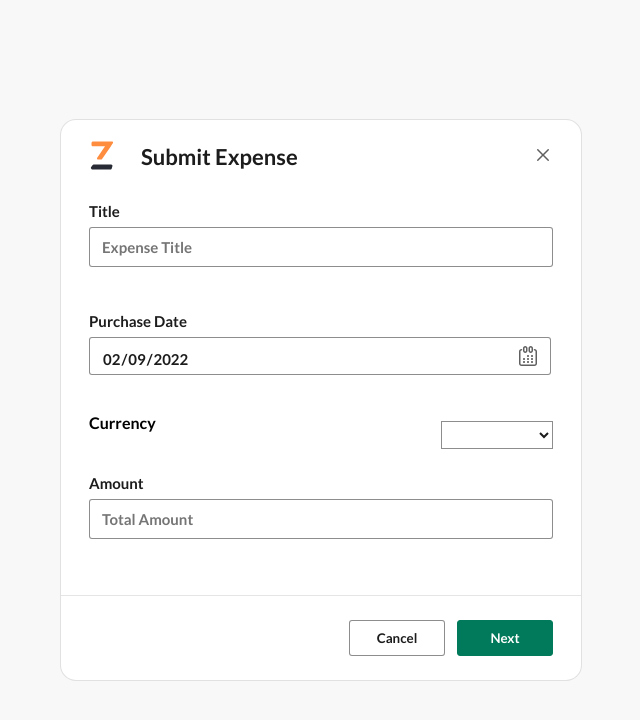
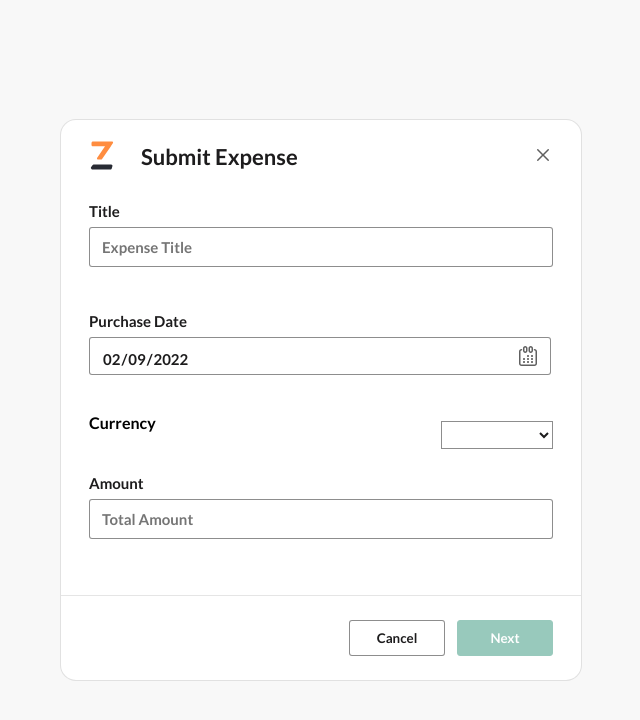
Before and after one commit to kholam/submit-expense, a React (Create React App) app: page / in a window 1280 px wide. Both pictures are taken after a click on the button "Open". Shown: the top 720 px of the page, without its empty margins (319-959 px from the left). Built offline with nearby package versions, Linux system fonts and the light colour scheme.

Commit message:
disabled next button when form is invalid

```diff
--- a/src/components/modal/ModalContent.tsx
+++ b/src/components/modal/ModalContent.tsx
@@ -5,10 +5,15 @@ import { Label } from '../form';
 import FormInput from '../form/FormInput';
 import { CalendarIcon } from '../svg';
 
-const ModalContent = (): React.ReactElement => {
+const ModalContent = ({
+    isFormValid,
+    setIsFormValid
+}: {
+    isFormValid: boolean
+    setIsFormValid: React.Dispatch<React.SetStateAction<boolean>>;
+}): React.ReactElement => {
     const initialValues = { title: '', purchaseDate: todaysDate(), currency: '', amount: '' } as FormValues;
     const [formValues, setFormValues] = useState<FormValues>(initialValues);
-    const [isFormValid, setIsFormValid] = useState(false);
     const [errors, setErrors] = useState<FormValues>({} as FormValues);
     const [isFocus, setIsFocus] = useState(false);
     const [isBlur, setIsBlur] = useState(false);
@@ -69,7 +74,7 @@ const ModalContent = (): React.ReactElement => {
         }
 
 
-    }, [errors])
+    }, [errors, setIsFormValid])
 
     // update form values and validate form field
     const handleChange = useCallback((event: React.ChangeEvent<HTMLInputElement> | React.ChangeEvent<HTMLSelectElement>) => {
@@ -149,7 +154,7 @@ const ModalContent = (): React.ReactElement => {
                 </div>
                 {/* currency selection */}
                 <div className="form-currency">
-                    {!isFormValid && (
+                    {(!isFormValid || isBlur) && (
                         <small className="error-message">{errors.currency}</small>
                     )}
                     <div className="flex-row">
--- a/src/components/modal/ModalFooter.tsx
+++ b/src/components/modal/ModalFooter.tsx
@@ -1,13 +1,13 @@
 import React from 'react';
 import { ModalProps } from '../../interface';
 
-const ModalFooter = ({ handleCloseModal } : ModalProps)=>{
+const ModalFooter = ({ handleCloseModal, isFormValid } : ModalProps)=>{
 
     return (
         <div className="modal-footer">
             <div className="modal-buttons">
                 <button className="btn btn-outline mr-12" onClick={handleCloseModal}>Cancel</button>
-                <button className="btn btn-primary">Next</button>
+                <button className={`btn btn-primary ${!isFormValid ? 'disabled' : ''}`}>Next</button>
             </div>
         </div>
     )
--- a/src/components/modal/SubmitExpenseModal.tsx
+++ b/src/components/modal/SubmitExpenseModal.tsx
@@ -1,8 +1,10 @@
-import React from "react";
+import React, { useState } from "react";
 import { ModalContent, ModalFooter, ModalHeader } from ".";
 import { SubmitExpenseModalProps } from "../../interface";
 
 const SubmitExpenseModal = ({ displayModal, setShowDisplayModal }: SubmitExpenseModalProps): React.ReactElement => {
+    //manages the forms validity state
+    const [isFormValid, setIsFormValid] = useState(false);
 
     const handleCloseModal = () => {
         setShowDisplayModal(!displayModal);
@@ -12,8 +14,8 @@ const SubmitExpenseModal = ({ displayModal, setShowDisplayModal }: SubmitExpense
         <React.Fragment>
             {displayModal && <div className="modal">
                 <ModalHeader handleCloseModal={handleCloseModal}/>
-                <ModalContent/>
-                <ModalFooter handleCloseModal={handleCloseModal}/>
+                <ModalContent isFormValid={isFormValid} setIsFormValid={setIsFormValid}/>
+                <ModalFooter handleCloseModal={handleCloseModal} isFormValid={isFormValid}/>
             </div>}
         </React.Fragment>
     )
--- a/src/interface/ModalProps.ts
+++ b/src/interface/ModalProps.ts
@@ -1,6 +1,8 @@
 
+// props for the modal
 interface ModalProps {
     handleCloseModal: () => void;
+    isFormValid?: boolean;
 }
 
 export default ModalProps;
```
